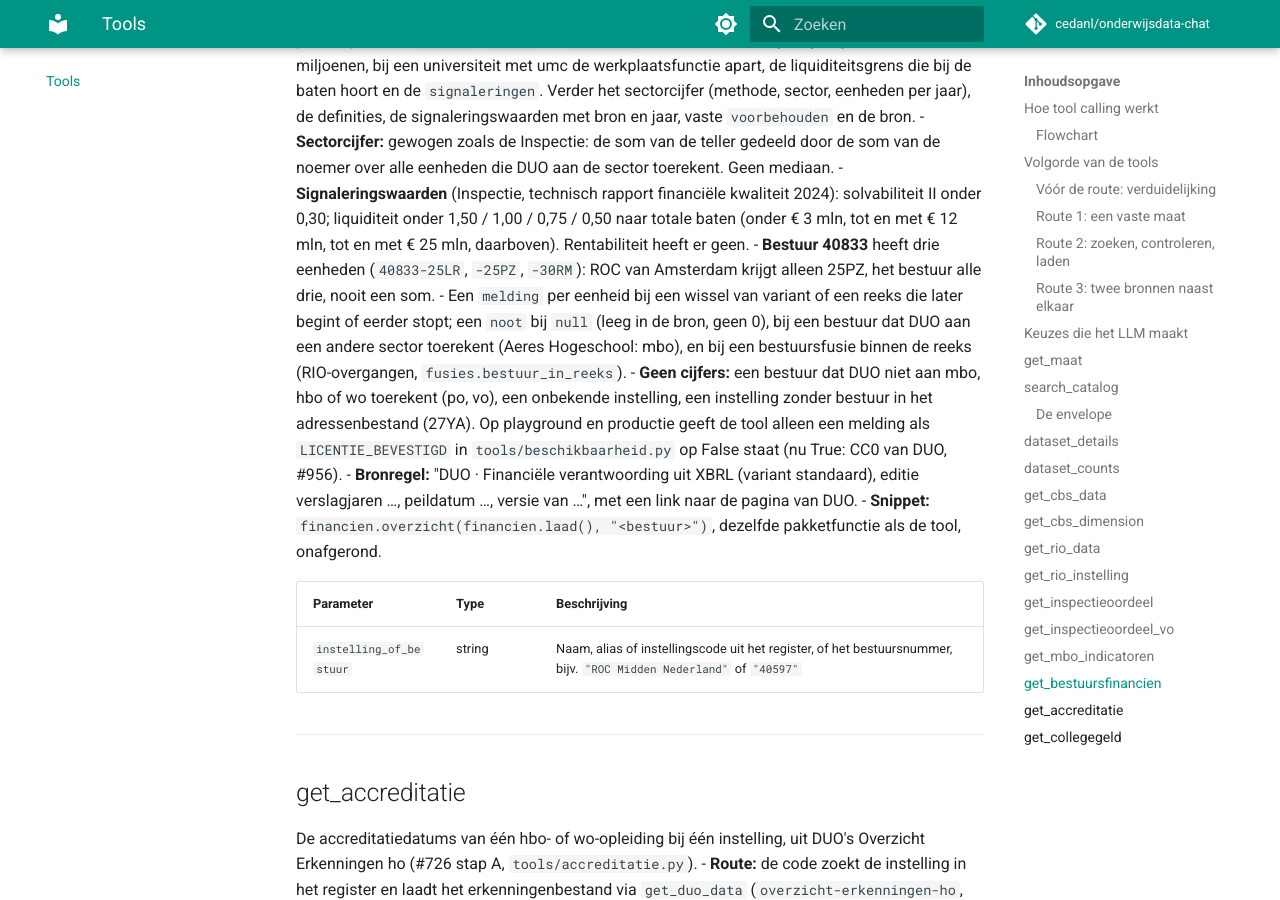
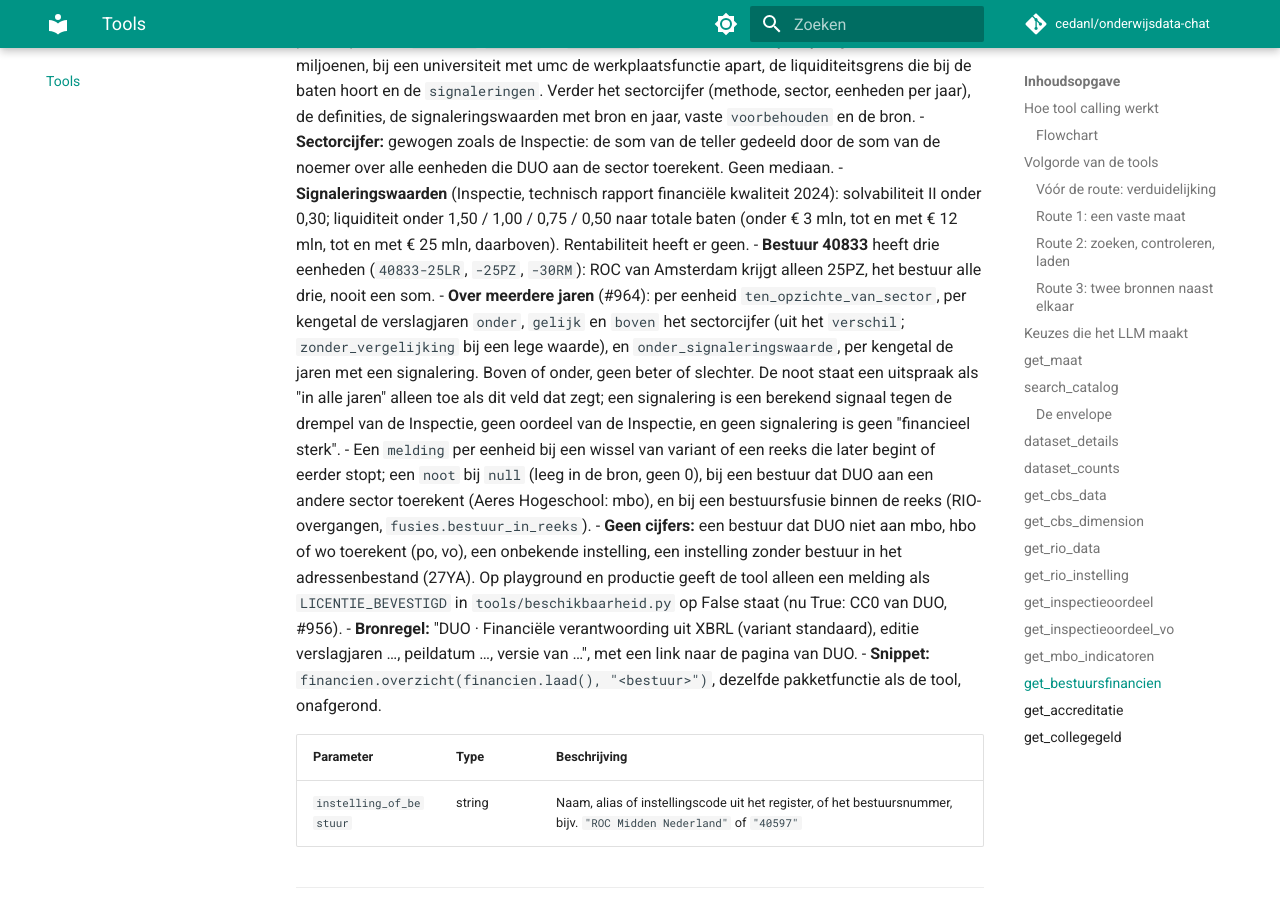
Before and after one commit to cedanl/onderwijsdata-chat, an MkDocs documentation site: the page built from docs/tools.md, in a window 1280 px wide and 900 px high, scrolled down 16046 px. Built offline with MkDocs 1.6.1 and Material for MkDocs 9.7.7, drawn with Linux system fonts in a browser that asks for light colours; comment, search, counter and statistics services are not loaded.

Commit message:
docs(financien): prompt, tooldocs en changelog-fragment voor #964
De alinea Financiën van een bestuur in de systeemprompt verwijst naar
`ten_opzichte_van_sector` voor elke uitspraak over meerdere jaren en zegt
dat een signalering door de app berekend is tegen een drempel van de
Inspectie, geen oordeel van de Inspectie. docs/tools.md beschrijft de
nieuwe velden; het fragment staat in changelog.d.

Refs #964

Co-Authored-By: Claude Opus 5.5 <noreply@anthropic.com>
Claude-Session: https://claude.ai/code/session_01Q6io2NcRYib8GdgGR9FoeG

```diff
--- a/docs/tools.md
+++ b/docs/tools.md
@@ -506,6 +506,12 @@ verantwoording uit XBRL (#935, besluit op #725; `tools/financien.py`, bron en re
     € 25 mln, daarboven). Rentabiliteit heeft er geen.
   - **Bestuur 40833** heeft drie eenheden (`40833-25LR`, `-25PZ`, `-30RM`): ROC van Amsterdam krijgt alleen 25PZ, het
     bestuur alle drie, nooit een som.
+  - **Over meerdere jaren** (#964): per eenheid `ten_opzichte_van_sector`, per kengetal de verslagjaren `onder`,
+    `gelijk` en `boven` het sectorcijfer (uit het `verschil`; `zonder_vergelijking` bij een lege waarde), en
+    `onder_signaleringswaarde`, per kengetal de jaren met een signalering. Boven of onder, geen beter of slechter. De
+    noot staat een uitspraak als "in alle jaren" alleen toe als dit veld dat zegt; een signalering is een berekend
+    signaal tegen de drempel van de Inspectie, geen oordeel van de Inspectie, en geen signalering is geen
+    "financieel sterk".
   - Een `melding` per eenheid bij een wissel van variant of een reeks die later begint of eerder stopt; een `noot` bij
     `null` (leeg in de bron, geen 0), bij een bestuur dat DUO aan een andere sector toerekent (Aeres Hogeschool: mbo),
     en bij een bestuursfusie binnen de reeks (RIO-overgangen, `fusies.bestuur_in_reeks`).
```
Also changed, not shown: changelog.d/964-financien-samenvatting.md (added, +10 -0 lines), prompts/system.md (+1 -1 lines).
